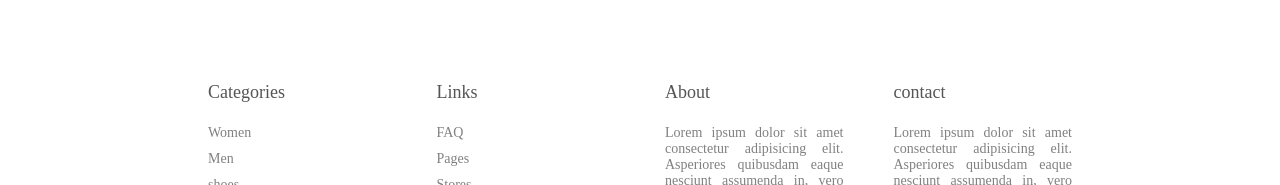
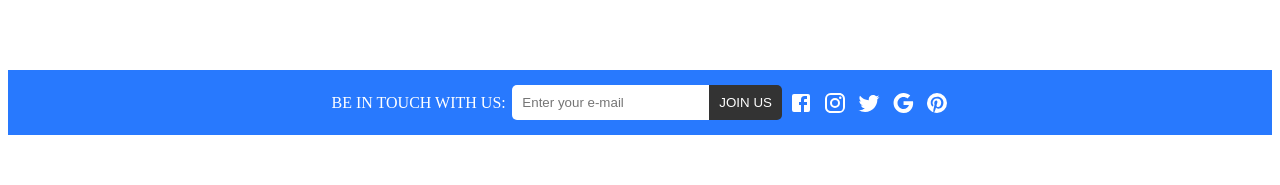
Before and after one commit to mythily-muthu/e-commerce_client, a React (Create React App) app: page / in a window 1280 px wide. Shown: the part 3163-3348 px from the top of the page. Built offline with nearby package versions, Linux system fonts and the light colour scheme.

Commit message:
Contacts component is added with scss

```diff
--- a/src/Pages/Home/Home.jsx
+++ b/src/Pages/Home/Home.jsx
@@ -1,5 +1,6 @@
 import React from "react";
 import Categories from "../../components/Categories/Categories";
+import Contacts from "../../components/Contacts/Contacts";
 import FeaturedProducts from "../../components/FeaturedProducts/FeaturedProducts";
 import Slider from "../../components/Slider/Slider";
 
@@ -10,6 +11,7 @@
       <FeaturedProducts type="featured" />
       <Categories />
       <FeaturedProducts type="trending" />
+      <Contacts />
     </div>
   );
 };
--- /dev/null
+++ b/src/components/Contacts/Contacts.jsx
@@ -0,0 +1,29 @@
+import React from "react";
+import "./Contacts.scss";
+import FacebookIcon from "@mui/icons-material/Facebook";
+import InstagramIcon from "@mui/icons-material/Instagram";
+import TwitterIcon from "@mui/icons-material/Twitter";
+import GoogleIcon from "@mui/icons-material/Google";
+import PinterestIcon from "@mui/icons-material/Pinterest";
+const Contacts = () => {
+  return (
+    <div className="contacts">
+      <div className="wrapper">
+        <span>BE IN TOUCH WITH US:</span>
+        <div className="mail">
+          <input placeholder="Enter your e-mail" type="text" />
+          <button>JOIN US</button>
+        </div>
+        <div className="icons">
+          <FacebookIcon />
+          <InstagramIcon />
+          <TwitterIcon />
+          <GoogleIcon />
+          <PinterestIcon />
+        </div>
+      </div>
+    </div>
+  );
+};
+
+export default Contacts;
--- /dev/null
+++ b/src/components/Contacts/Contacts.scss
@@ -0,0 +1,31 @@
+.contacts {
+  background-color: #2879fe;
+  color: white;
+  display: flex;
+  padding: 15px;
+  justify-content: center;
+  .wrapper {
+    width: 50%;
+    display: flex;
+    align-items: center;
+    justify-content: space-between;
+  }
+  input {
+    padding: 10px;
+    border: none;
+    border-radius: 5px 0 0 5px;
+  }
+
+  button {
+    padding: 10px;
+    color: white;
+    background: #333;
+    border-radius: 0 5px 5px 0;
+    border: none;
+  }
+
+  .icons {
+    display: flex;
+    gap: 10px;
+  }
+}
```
